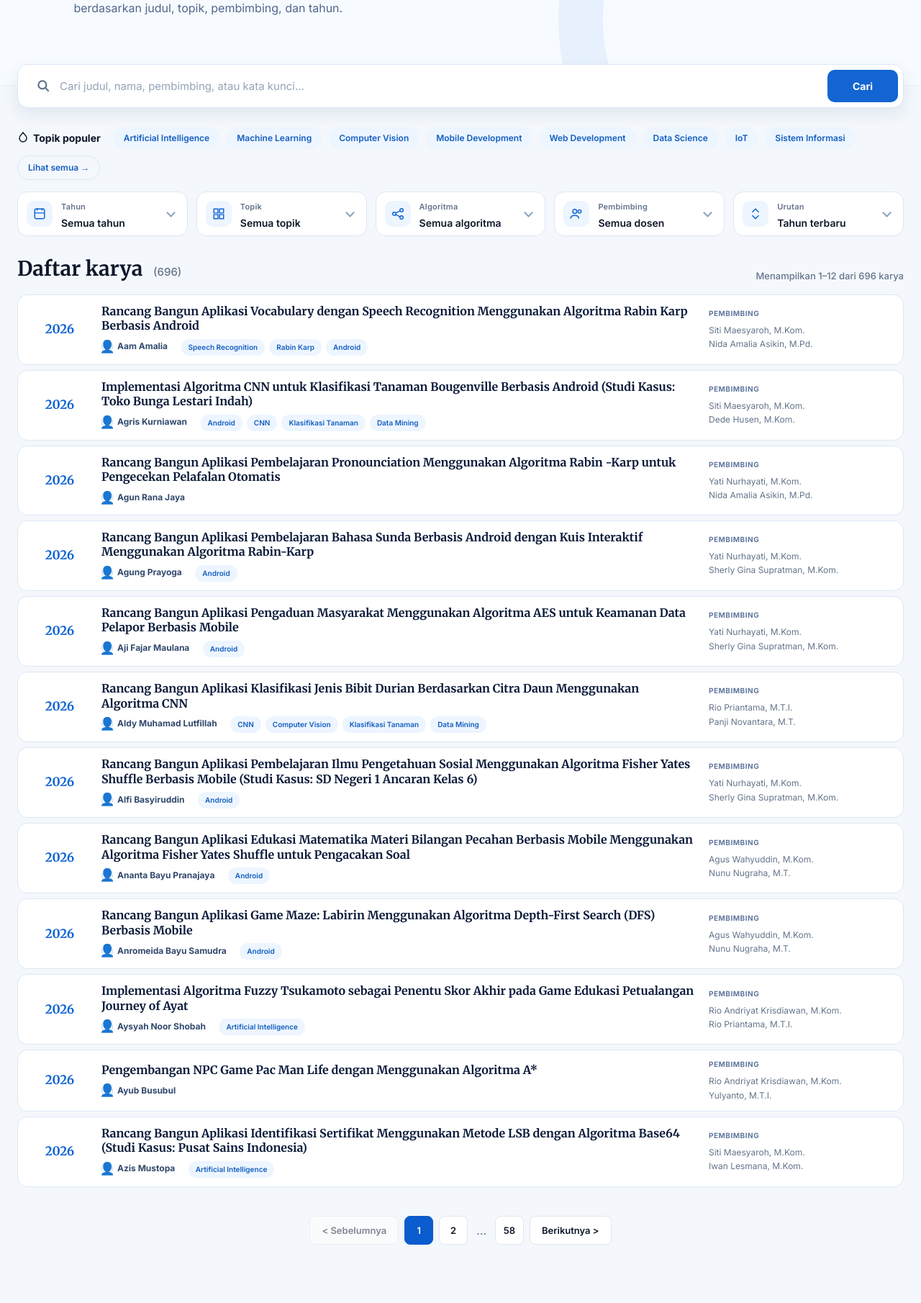
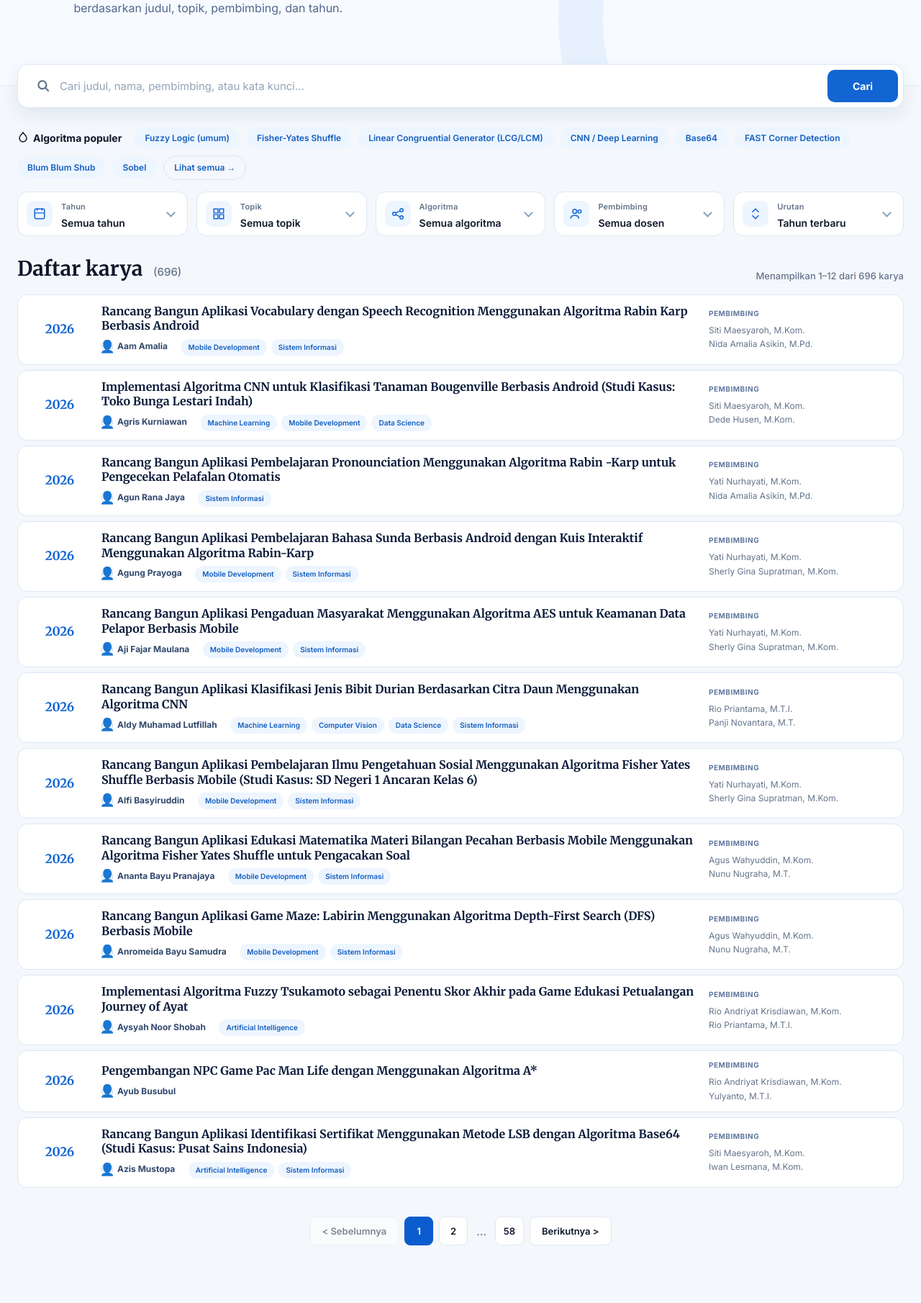
Before and after one commit to dhezhen/repositori_skripsi, a PHP site: page /index.php in a window 1280 px wide. Shown: the part 355-2165 px from the top of the page at 72% size. Before the commit the page ends 2084 px from the top, so only its background shows below. Run offline with PHP 8.4, Linux system fonts and the light colour scheme; data comes from the database, SQL or seed files in the repository.

Commit message:
refactor: update research themes and implement topic-based filtering with algorithm pills

```diff
--- a/app.js
+++ b/app.js
@@ -12,24 +12,14 @@ let currentPage = 1;
 let debounce;
 
 const topicKeywords = {
-  'Speech Recognition': ['speech recognition', 'pengenalan suara'],
-  'Rabin Karp': ['rabin karp'],
-  'Android': ['android', 'mobile'],
-  'Natural Language Processing': ['nlp', 'natural language processing'],
-  'CNN': ['cnn', 'convolutional neural network'],
-  'Computer Vision': ['computer vision', 'citra', 'gambar', 'wajah'],
-  'Deep Learning': ['deep learning'],
-  'IoT': ['iot', 'internet of things', 'sensor', 'arduino'],
-  'Web Dashboard': ['web dashboard', 'berbasis web', 'website'],
-  'Monitoring': ['monitoring', 'pemantauan'],
-  'Telegram': ['telegram'],
-  'Sentiment Analysis': ['sentimen', 'sentiment analysis'],
-  'Naive Bayes': ['naive bayes', 'bayes'],
-  'Text Mining': ['text mining'],
-  'Klasifikasi Tanaman': ['tanaman', 'daun', 'bunga', 'buah'],
-  'Artificial Intelligence': ['artificial intelligence', 'ai', 'sistem pakar', 'cerdas'],
-  'Sistem Pendukung Keputusan': ['spk', 'sistem pendukung keputusan', 'pemilihan'],
-  'Data Mining': ['data mining', 'klasifikasi', 'prediksi']
+  'Artificial Intelligence': ['artificial intelligence', 'ai', 'sistem pakar', 'cerdas', 'diagnosa', 'diagnosis penyakit'],
+  'Machine Learning': ['machine learning', 'deep learning', 'cnn', 'convolutional neural network', 'neural network', 'transfer learning', 'resnet', 'mobilenet', 'yolo'],
+  'Computer Vision': ['pengolahan citra', 'citra digital', 'pengenalan wajah', 'deteksi objek', 'segmentasi', 'pengenalan pola', 'citra', 'gambar', 'computer vision', 'objek', 'wajah'],
+  'Mobile Development': ['mobile', 'android', 'berbasis android', 'smartphone'],
+  'Web Development': ['web', 'website', 'berbasis web'],
+  'Data Science': ['data science', 'data mining', 'klasifikasi', 'prediksi', 'peramalan', 'text mining', 'sentimen', 'sentiment analysis'],
+  'IoT': ['iot', 'internet of things', 'mikrokontroler', 'arduino', 'raspberry', 'sensor'],
+  'Sistem Informasi': ['sistem informasi', 'aplikasi', 'rancang bangun', 'pengembangan sistem', 'sistem pendukung keputusan', 'spk', 'pemilihan', 'penentuan']
 };
 
 function extractTags(title) {
@@ -49,8 +39,8 @@ function escapeHtml(value = '') {
 
 function params(page = 1) {
   const query = new URLSearchParams({api:'theses',page});
-  const queryText = search.value.trim() || topicFilter.value;
-  if (queryText) query.set('q', queryText);
+  if (search.value.trim()) query.set('q', search.value.trim());
+  if (topicFilter.value) query.set('topic', topicFilter.value);
   if (yearFilter.value) query.set('year', yearFilter.value);
   if (algorithmFilter.value) query.set('algo', algorithmFilter.value);
   if (adviserFilter.value) query.set('adviser', adviserFilter.value);
@@ -133,13 +123,16 @@ topicFilter.addEventListener('change', () => { currentPage = 1; load(); });
 algorithmFilter.addEventListener('change', () => { currentPage = 1; load(); });
 adviserFilter.addEventListener('change', () => { currentPage = 1; load(); });
 sortFilter.addEventListener('change', () => { currentPage = 1; load(); });
-document.querySelectorAll('[data-query]').forEach(button => button.addEventListener('click', () => {
-  search.value = button.dataset.query;
-  topicFilter.value = button.dataset.query;
-  currentPage = 1;
-  load();
-  document.querySelector('.results-head').scrollIntoView({behavior:'smooth', block:'start'});
-}));
+document.querySelectorAll('[data-algo]').forEach(button => {
+  button.addEventListener('click', () => {
+    search.value = '';
+    topicFilter.value = '';
+    algorithmFilter.value = button.dataset.algo;
+    currentPage = 1;
+    load();
+    document.querySelector('.results-head').scrollIntoView({behavior:'smooth', block:'start'});
+  });
+});
 pagination.addEventListener('click', event => { const button = event.target.closest('[data-page]'); if (button && !button.disabled) { currentPage = Number(button.dataset.page); load(); window.scrollTo({top: document.querySelector('.results-head').offsetTop - 28, behavior:'smooth'}); } });
 // Tautan dari halaman Topik Riset membawa ?algo=... untuk langsung memfilter katalog.
 const initialAlgorithm = new URLSearchParams(location.search).get('algo');
--- a/index.php
+++ b/index.php
@@ -26,6 +26,19 @@ function database(): PDO {
 
 require __DIR__ . '/algorithms.php';
 
+function get_themes(): array {
+    return [
+        'Artificial Intelligence' => ['artificial intelligence', 'ai', 'sistem pakar', 'cerdas', 'diagnosa', 'diagnosis penyakit'],
+        'Machine Learning' => ['machine learning', 'deep learning', 'cnn', 'convolutional neural network', 'neural network', 'transfer learning', 'resnet', 'mobilenet', 'yolo'],
+        'Computer Vision' => ['pengolahan citra', 'citra digital', 'pengenalan wajah', 'deteksi objek', 'segmentasi', 'pengenalan pola', 'citra', 'gambar', 'computer vision', 'objek', 'wajah'],
+        'Mobile Development' => ['mobile', 'android', 'berbasis android', 'smartphone'],
+        'Web Development' => ['web', 'website', 'berbasis web'],
+        'Data Science' => ['data science', 'data mining', 'klasifikasi', 'prediksi', 'peramalan', 'text mining', 'sentimen', 'sentiment analysis'],
+        'IoT' => ['iot', 'internet of things', 'mikrokontroler', 'arduino', 'raspberry', 'sensor'],
+        'Sistem Informasi' => ['sistem informasi', 'aplikasi', 'rancang bangun', 'pengembangan sistem', 'sistem pendukung keputusan', 'spk', 'pemilihan', 'penentuan']
+    ];
+}
+
 function filters(): array {
     $q = trim((string)($_GET['q'] ?? ''));
     $year = trim((string)($_GET['year'] ?? ''));
@@ -41,6 +54,24 @@ function filters(): array {
         $params[':adviser'] = '%' . json_encode($adviser, JSON_UNESCAPED_UNICODE) . '%';
     }
     if ($year !== '' && ctype_digit($year)) { $where[] = 'year = :year'; $params[':year'] = (int)$year; }
+    $topic = trim((string)($_GET['topic'] ?? ''));
+    if ($topic !== '') {
+        $themes = get_themes();
+        $topicKey = null;
+        foreach ($themes as $k => $v) {
+            if (strcasecmp($k, $topic) === 0) { $topicKey = $k; break; }
+        }
+        if ($topicKey) {
+            $topicWhere = [];
+            foreach ($themes[$topicKey] as $i => $kw) {
+                $topicWhere[] = 'title LIKE :topic_kw_' . $i;
+                $params[':topic_kw_' . $i] = '%' . $kw . '%';
+            }
+            if ($topicWhere) {
+                $where[] = '(' . implode(' OR ', $topicWhere) . ')';
+            }
+        }
+    }
     $ids = algorithm_index(database())[(string)($_GET['algo'] ?? '')] ?? null;
     if ($ids !== null) $where[] = $ids ? 'id IN (' . implode(',', $ids) . ')' : '0';
     return [$where ? ' WHERE ' . implode(' AND ', $where) : '', $params];
@@ -148,15 +179,7 @@ if (isset($_GET['topics'])) {
 
     $algo_counts = array_map('count', algorithm_index($pdo));
 
-    $themes = [
-        'Sistem Pendukung Keputusan' => ['sistem pendukung keputusan', 'spk', 'pemilihan', 'penentuan'],
-        'Sistem Pakar' => ['sistem pakar', 'diagnosa', 'diagnosis penyakit'],
-        'Data Mining' => ['data mining', 'klasifikasi', 'prediksi', 'peramalan'],
-        'Pengolahan Citra / Computer Vision' => ['pengolahan citra', 'pengenalan wajah', 'citra daun', 'deteksi objek', 'citra digital', 'segmentasi', 'pengenalan pola', 'citra', 'gambar', 'computer vision', 'objek', 'wajah', 'cnn', 'convolutional neural network', 'deep learning', 'transfer learning', 'resnet', 'mobilenet', 'yolo'],
-        'Internet of Things (IoT)' => ['iot', 'internet of things', 'mikrokontroler', 'arduino', 'raspberry'],
-        'Game & AR/VR' => ['game', 'augmented reality', 'virtual reality', 'ar ', 'vr '],
-        'Sistem Informasi (Web/Mobile)' => ['sistem informasi', 'aplikasi', 'rancang bangun', 'pengembangan sistem', 'berbasis web', 'berbasis android']
-    ];
+    $themes = get_themes();
 
     $theme_counts = array_fill_keys(array_keys($themes), 0);
 
@@ -275,15 +298,18 @@ if (isset($_GET['statistics'])) {
     </section>
 
     <section class="popular-topics">
-      <span class="popular-label"><svg class="popular-icon" viewBox="0 0 16 16" fill="none" stroke="currentColor" stroke-width="1.5"><path d="M8 1c1.5 3 5 4 5 8a5 5 0 01-10 0c0-4 3.5-5 5-8z"/></svg> Topik populer</span>
-      <button class="topic-pill" type="button" data-query="sistem pakar">Artificial Intelligence</button>
-      <button class="topic-pill" type="button" data-query="machine learning">Machine Learning</button>
-      <button class="topic-pill" type="button" data-query="computer vision">Computer Vision</button>
-      <button class="topic-pill" type="button" data-query="android">Mobile Development</button>
-      <button class="topic-pill" type="button" data-query="berbasis web">Web Development</button>
-      <button class="topic-pill" type="button" data-query="data mining">Data Science</button>
-      <button class="topic-pill" type="button" data-query="iot">IoT</button>
-      <button class="topic-pill" type="button" data-query="sistem informasi">Sistem Informasi</button>
+      <span class="popular-label"><svg class="popular-icon" viewBox="0 0 16 16" fill="none" stroke="currentColor" stroke-width="1.5"><path d="M8 1c1.5 3 5 4 5 8a5 5 0 01-10 0c0-4 3.5-5 5-8z"/></svg> Algoritma populer</span>
+      <?php
+        try {
+            $algoIdx = algorithm_index(database());
+            $algoCounts = array_map('count', $algoIdx);
+            arsort($algoCounts);
+            $topAlgos = array_slice(array_keys($algoCounts), 0, 8);
+            foreach ($topAlgos as $algo): ?>
+                <button class="topic-pill" type="button" data-algo="<?= htmlspecialchars($algo, ENT_QUOTES, 'UTF-8') ?>"><?= htmlspecialchars($algo, ENT_QUOTES, 'UTF-8') ?></button>
+            <?php endforeach;
+        } catch (Throwable $error) {}
+      ?>
       <a href="?topics=1" class="topic-pill outline">Lihat semua &rarr;</a>
     </section>
 
@@ -295,7 +321,7 @@ if (isset($_GET['statistics'])) {
         </label>
         <label class="filter-control">
           <svg class="filter-icon" viewBox="0 0 16 16" fill="none" stroke="currentColor" stroke-width="1.3"><path d="M2 2h5v5H2zM9 2h5v5H9zM2 9h5v5H2zM9 9h5v5H9z"/></svg><span>Topik</span>
-          <select id="topic"><option value="">Semua topik</option><option value="sistem pakar">Artificial Intelligence</option><option value="machine learning">Machine Learning</option><option value="computer vision">Computer Vision</option><option value="android">Mobile Development</option><option value="berbasis web">Web Development</option><option value="data mining">Data Science</option><option value="iot">IoT</option><option value="sistem informasi">Sistem Informasi</option></select>
+          <select id="topic"><option value="">Semua topik</option><option value="artificial intelligence">Artificial Intelligence</option><option value="machine learning">Machine Learning</option><option value="computer vision">Computer Vision</option><option value="mobile development">Mobile Development</option><option value="web development">Web Development</option><option value="data science">Data Science</option><option value="iot">IoT</option><option value="sistem informasi">Sistem Informasi</option></select>
         </label>
         <label class="filter-control">
           <svg class="filter-icon" viewBox="0 0 16 16" fill="none" stroke="currentColor" stroke-width="1.3"><circle cx="3.5" cy="8" r="2"/><circle cx="12.5" cy="3.5" r="2"/><circle cx="12.5" cy="12.5" r="2"/><path d="M5.3 7l5.4-2.6M5.3 9l5.4 2.6"/></svg><span>Algoritma</span>
```
